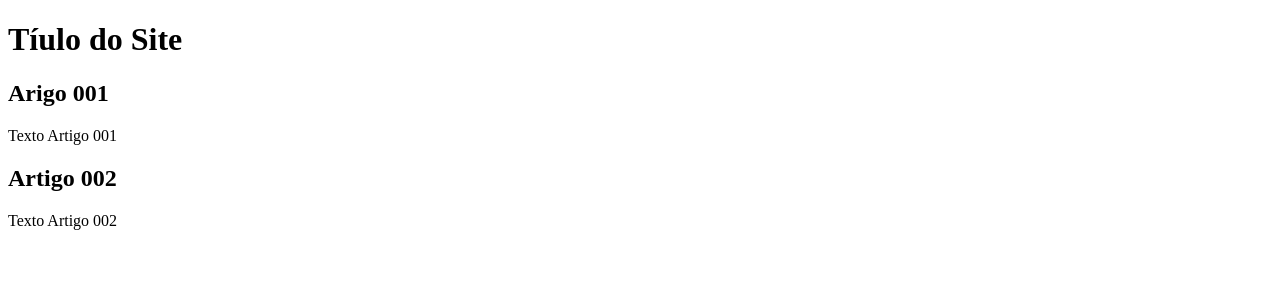
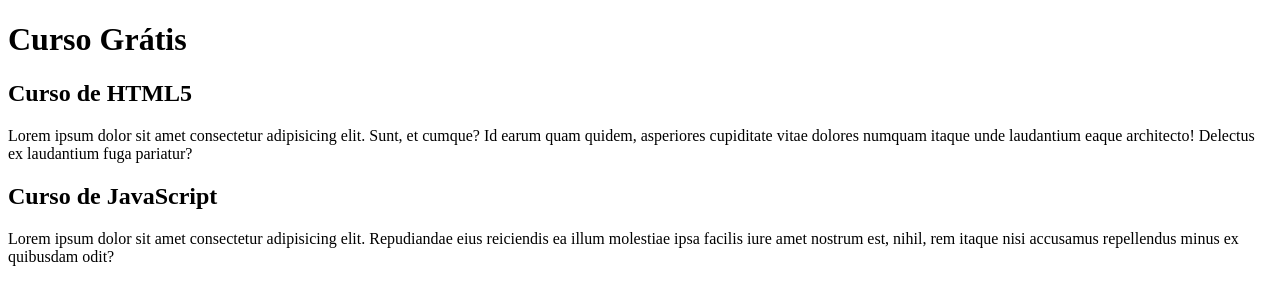
Before and after one commit to rub-pbp/projeto-site, a plain HTML site: page index.html in a window 1280 px wide. Drawn offline with Linux system fonts and the light colour scheme.

Commit message:
comecei a escrevr  o conteúdo

```diff
--- a/index.html
+++ b/index.html
@@ -8,15 +8,15 @@
 <body>
     <main>
         <header>
-            <h1>Tíulo do Site</h1>
+            <h1>Curso Grátis</h1>
         </header>
         <article>
-            <h2>Arigo 001</h2>
-            <p>Texto Artigo 001</p>
+            <h2>Curso de HTML5</h2>
+            <p>Lorem ipsum dolor sit amet consectetur adipisicing elit. Sunt, et cumque? Id earum quam quidem, asperiores cupiditate vitae dolores numquam itaque unde laudantium eaque architecto! Delectus ex laudantium fuga pariatur?</p>
         </article>
         <article>
-            <h2>Artigo 002</h2>
-            <p>Texto Artigo 002</p>
+            <h2>Curso de JavaScript</h2>
+            <p>Lorem ipsum dolor sit amet consectetur adipisicing elit. Repudiandae eius reiciendis ea illum molestiae ipsa facilis iure amet nostrum est, nihil, rem itaque nisi accusamus repellendus minus ex quibusdam odit?</p>
         </article>
     </main>
 
```
